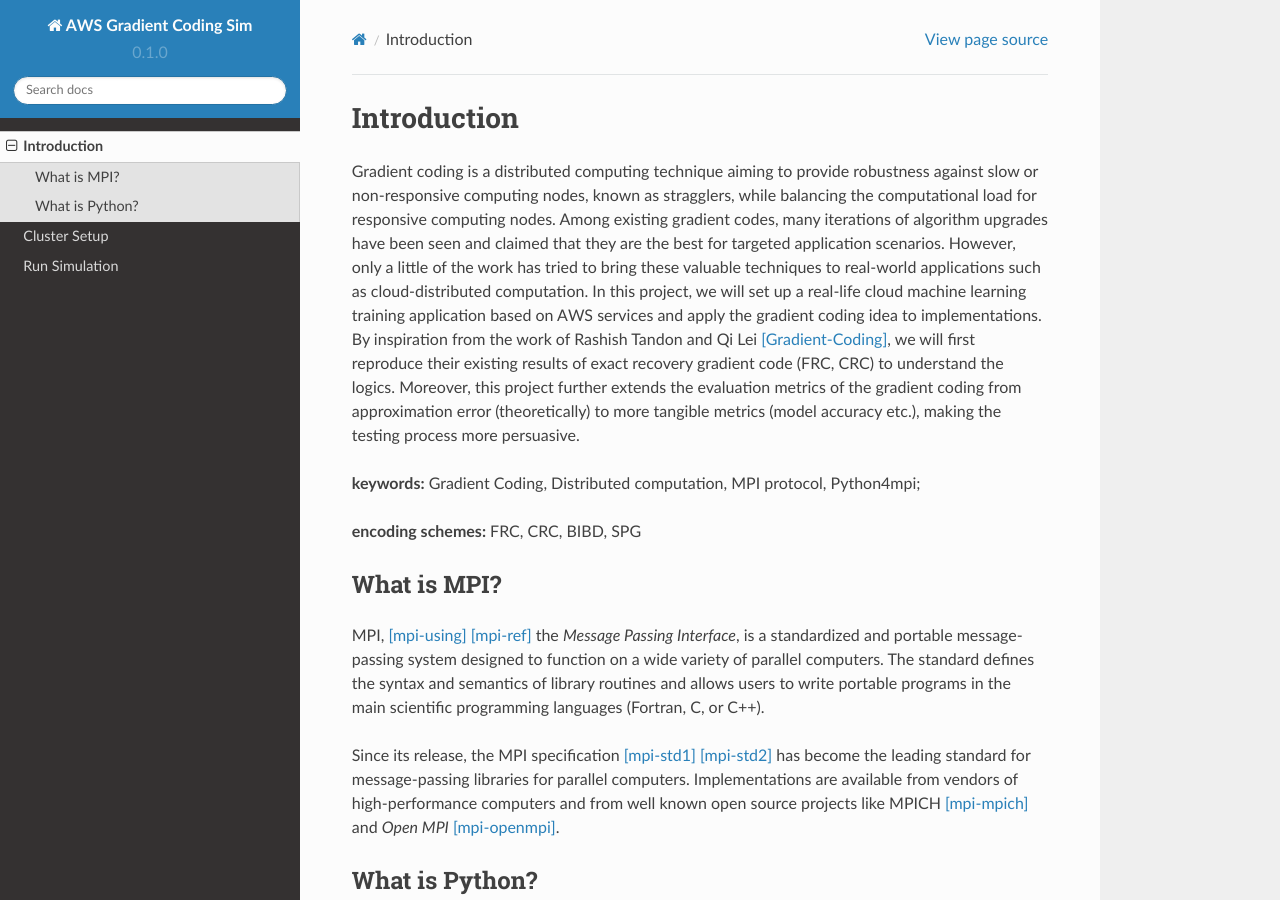
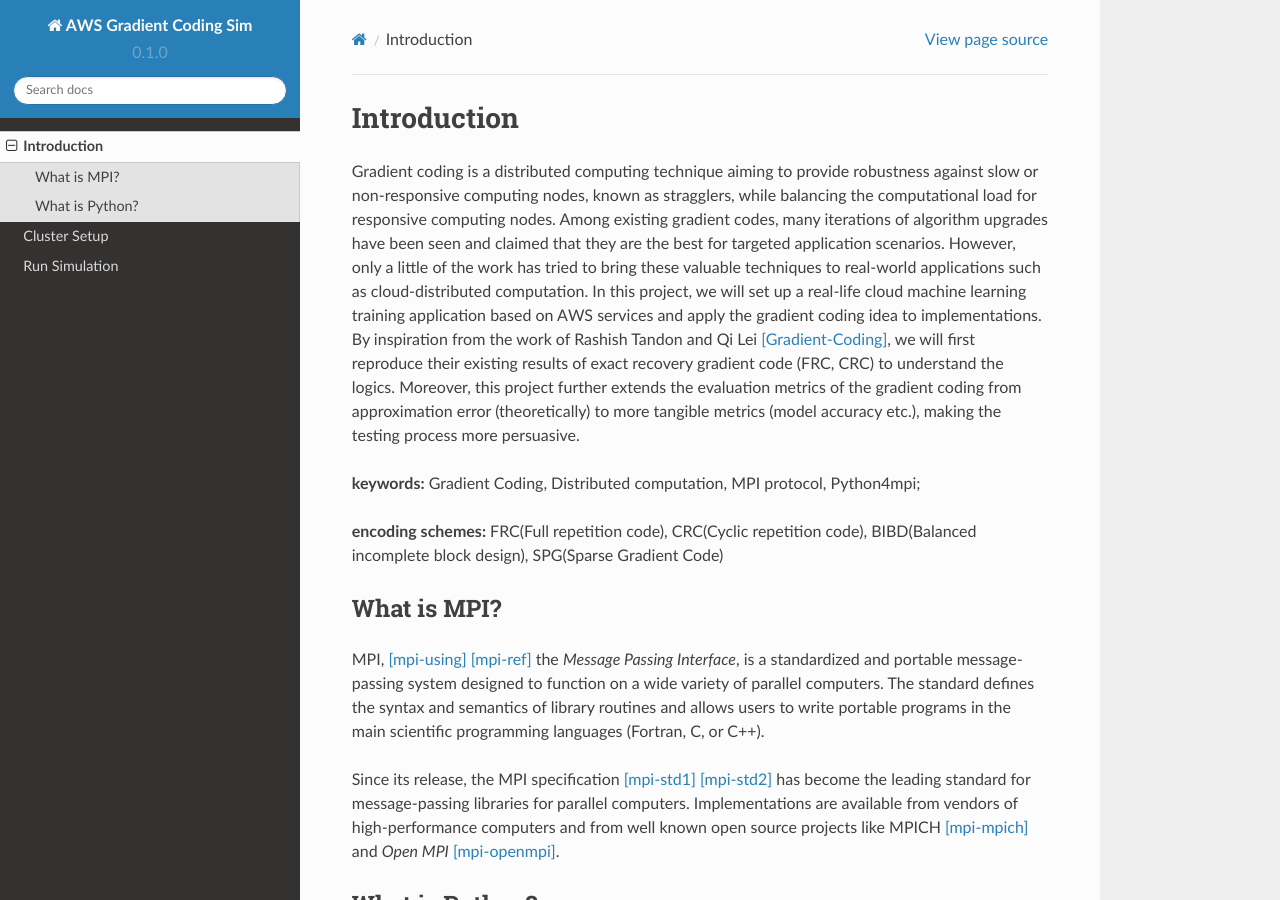
Before and after one commit to ZeeChono/GradientCodeReadDocs, a Sphinx documentation site: the page built from docs/source/intro.rst, in a window 1280 px wide and 900 px high. Built offline with Sphinx 7.4.7 and the Read the Docs theme 2.0.0, drawn with Linux system fonts in a browser that asks for light colours.

Commit message:
Update intro.rst

```diff
--- a/docs/source/intro.rst
+++ b/docs/source/intro.rst
@@ -5,7 +5,7 @@ Gradient coding is a distributed computing technique aiming to provide robustnes
 
 **keywords:** Gradient Coding, Distributed computation, MPI protocol, Python4mpi;
 
-**encoding schemes:** FRC, CRC, BIBD, SPG
+**encoding schemes:** FRC(Full repetition code), CRC(Cyclic repetition code), BIBD(Balanced incomplete block design), SPG(Sparse Gradient Code)
 
 
 What is MPI?
```
